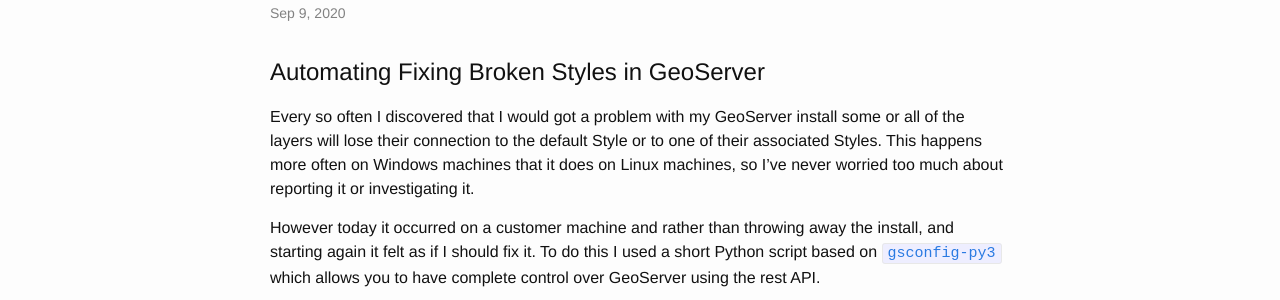
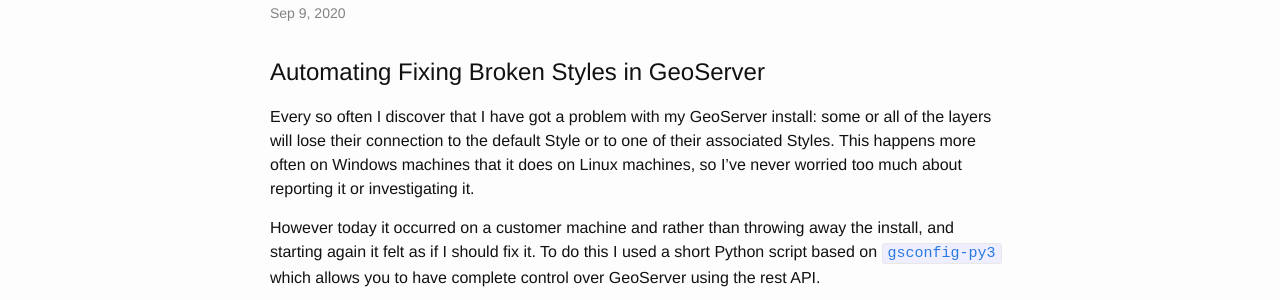
Before and after one commit to ianturton/ianturton.github.io, a Jekyll site: the page built from _posts/2020-09-09-fixing-slds.md, in a window 1280 px wide. Shown: the part 188-488 px from the top of the page. Built offline with Jekyll 4.4.1, drawn with Linux system fonts in a browser that asks for light colours.

Commit message:
fix typo

```diff
--- a/_posts/2020-09-09-fixing-slds.md
+++ b/_posts/2020-09-09-fixing-slds.md
@@ -6,8 +6,8 @@
 ---
 # Automating Fixing Broken Styles in GeoServer
 
-Every so often I discovered that I would got a problem with my GeoServer
-install some or all of the layers will lose their connection to the
+Every so often I discover that I have got a problem with my GeoServer
+install: some or all of the layers will lose their connection to the
 default Style or to one of their associated Styles. This happens more
 often on Windows machines that it does on Linux machines, so I've never
 worried too much about reporting it or investigating it.
```
